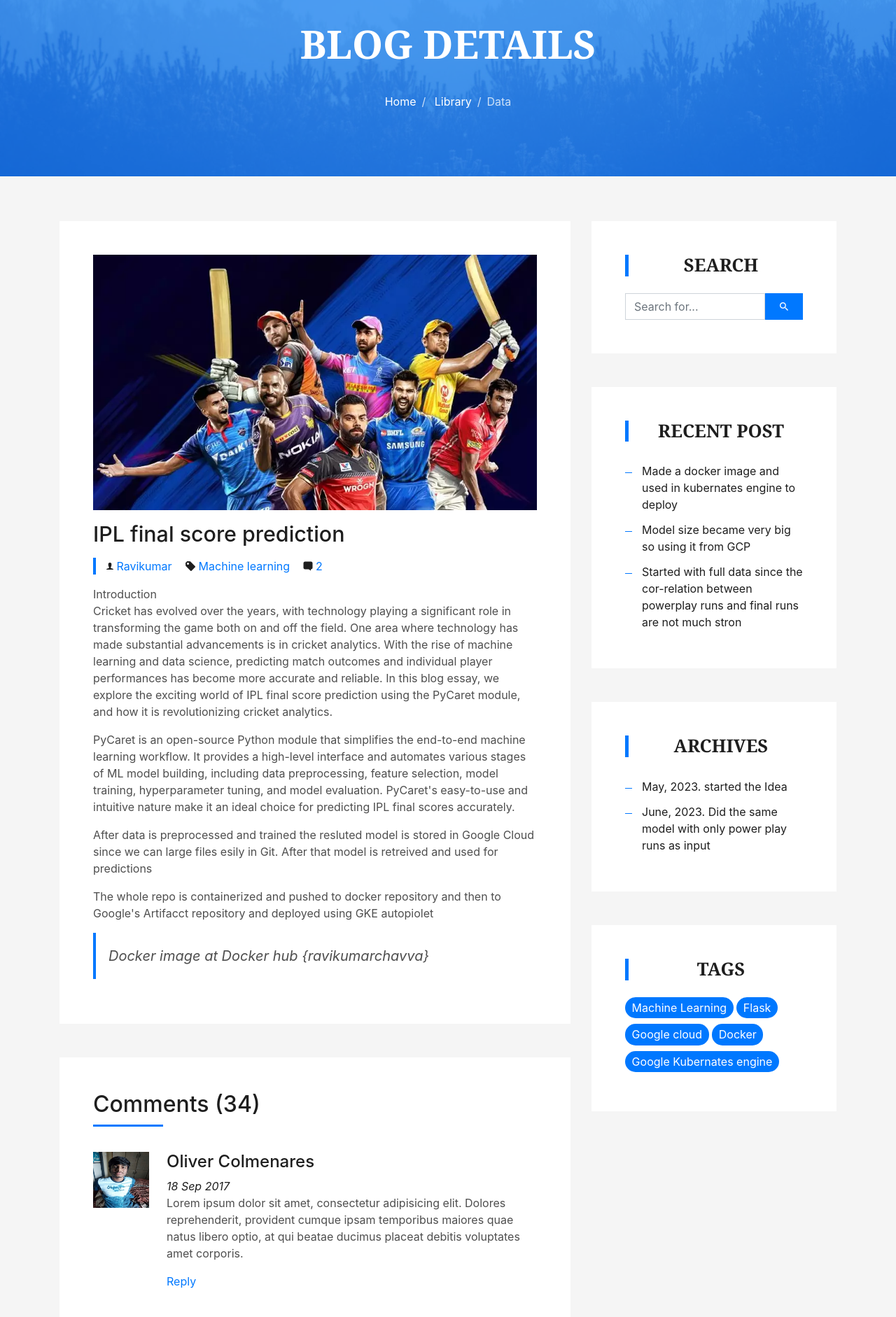
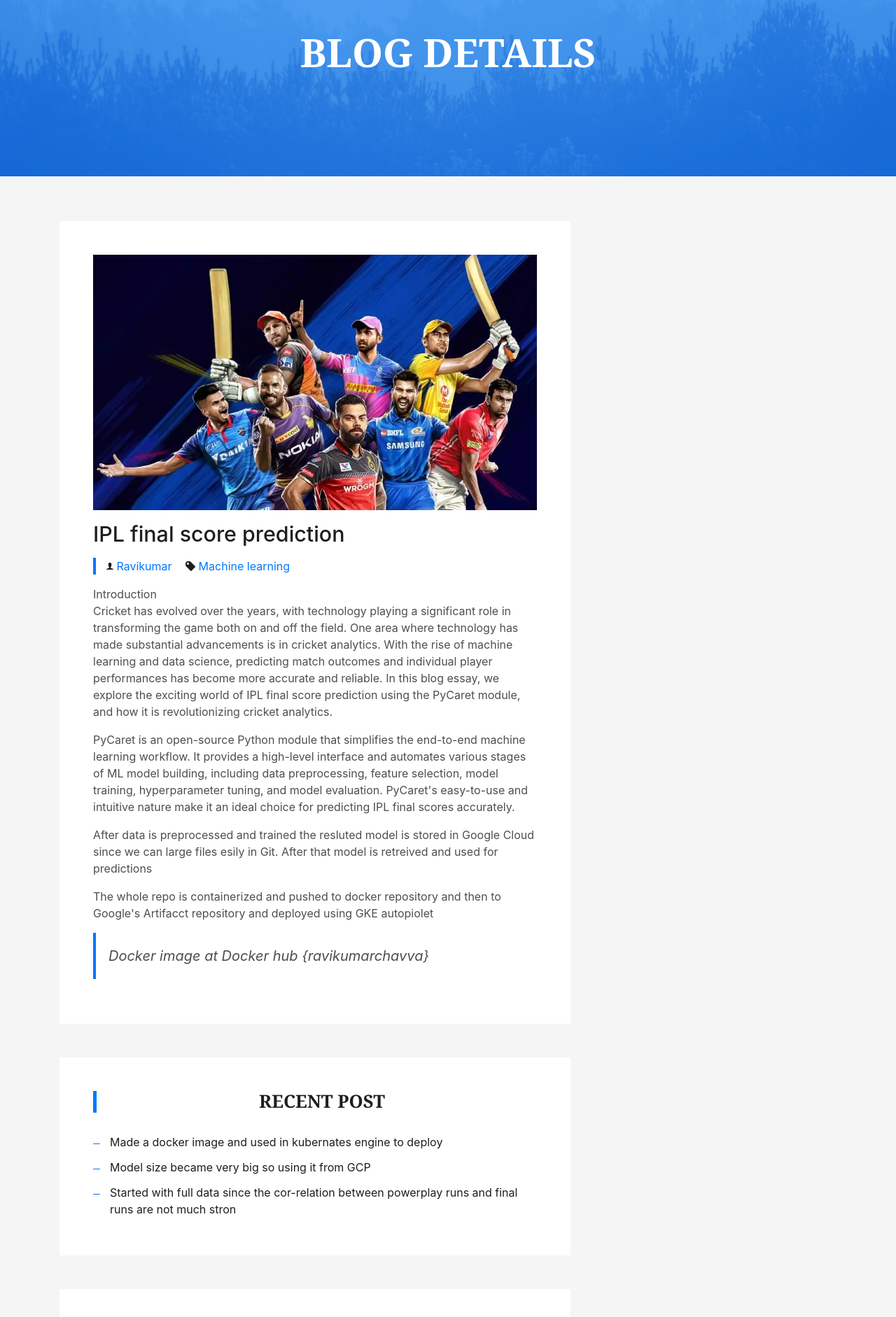
Before and after one commit to Ravikumarchavva/portfolio, a Flask app: page /blog-single.html in a window 1280 px wide. Shown: the part 98-1980 px from the top of the page at 70% size. Run offline with Flask 3, Linux system fonts and the light colour scheme; parts of the project's set-up code (start-up, migrations or seed data) failed here and were passed over; some libraries are stand-ins or nearby versions; some web fonts are replaced.

Commit message:
remove comments box

```diff
--- a/template/blog-single.html
+++ b/template/blog-single.html
@@ -9,13 +9,13 @@
         <div class="container">
           <h2 class="intro-title mb-4">Blog Details</h2>
           <ol class="breadcrumb d-flex justify-content-center">
-            <li class="breadcrumb-item">
-              <a href="#">Home</a>
-            </li>
-            <li class="breadcrumb-item">
+            <!-- <li class="breadcrumb-item">
+              <a href="/">Home</a>
+            </li> -->
+            <!-- <li class="breadcrumb-item">
               <a href="#">Library</a>
             </li>
-            <li class="breadcrumb-item active">Data</li>
+            <li class="breadcrumb-item active">Data</li> -->
           </ol>
         </div>
       </div>
@@ -43,10 +43,10 @@
                   <span class="ion-pricetag"></span>
                   <a href="#">Machine learning</a>
                 </li>
-                <li>
+                <!-- <li>
                   <span class="ion-chatbox"></span>
                   <a href="#">2</a>
-                </li>
+                </li> -->
               </ul>
             </div>
             <div class="article-content">
@@ -78,7 +78,7 @@
               </blockquote>
             </div>
           </div>
-          <div class="box-comments">
+          <!-- <div class="box-comments">
             <div class="title-box-2">
               <h4 class="title-comments title-left">Comments (34)</h4>
             </div>
@@ -197,7 +197,7 @@
                 </div>
               </form>
             </div>
-          </div>
+          </div> -->
           <div class="widget-sidebar">
             <h5 class="sidebar-title">Recent Post</h5>
             <div class="sidebar-content">
```
